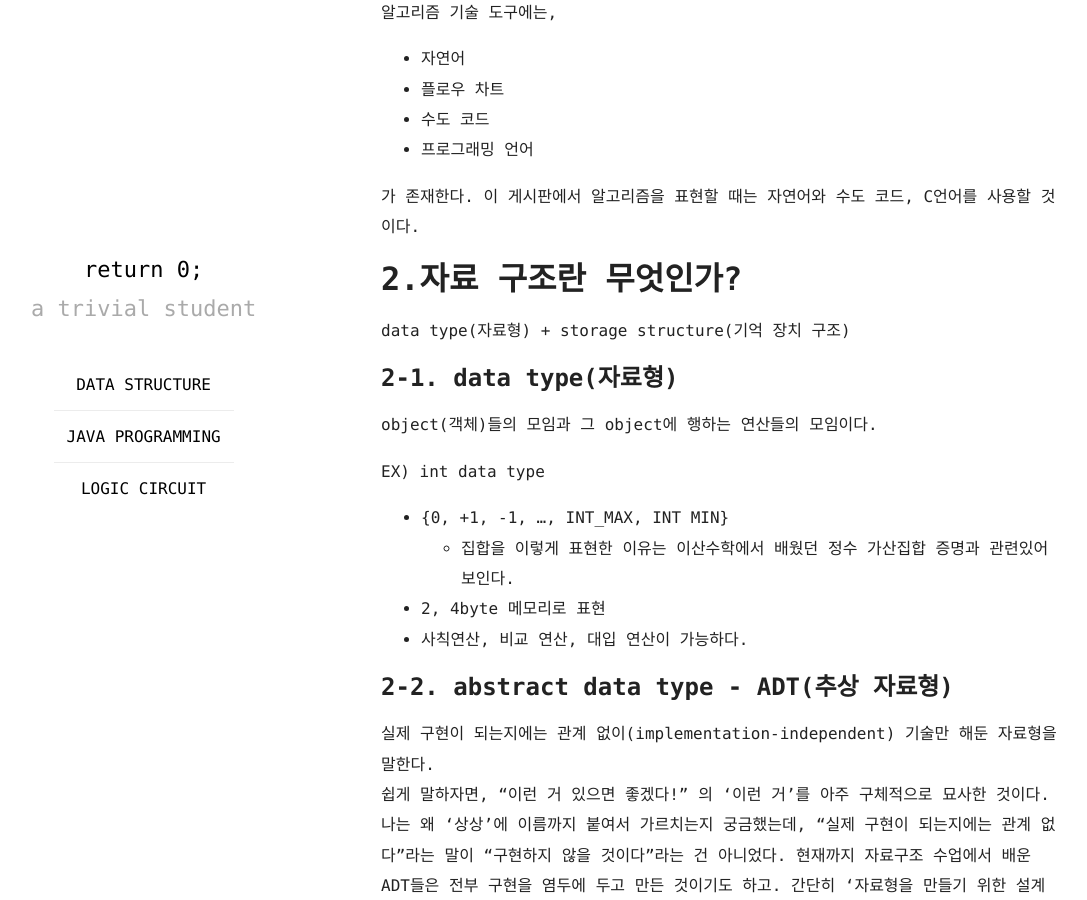
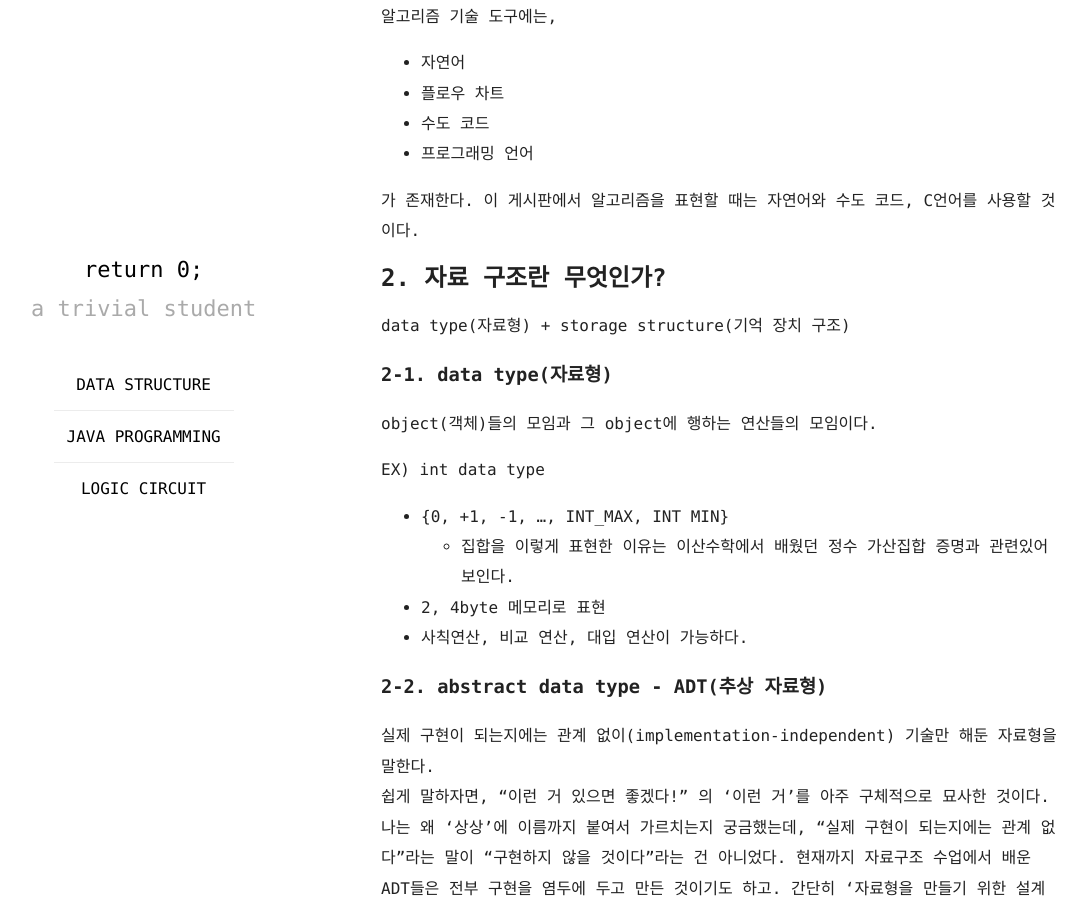
Before and after one commit to kimjea1999/kimjea1999.github.io, a Jekyll site: the page built from _posts/datastructure/2020-04-07-ds01.md, in a window 1280 px wide and 900 px high, scrolled down 570 px. Shown: the whole window, without its empty margins (44-1131 px from the left). Built offline with Jekyll 4.4.1, drawn with Linux system fonts in a browser that asks for light colours; nearby versions of some CDN libraries.

Commit message:
Update 2020-04-07-ds01.md

```diff
--- a/_posts/datastructure/2020-04-07-ds01.md
+++ b/_posts/datastructure/2020-04-07-ds01.md
@@ -16,8 +16,7 @@ category: [Data Structure]
   - 유한성 (끝이 있어야 한다.)
   - 유효성 (실행 가능해야 한다.)
 
-1-1. 알고리즘의 기술
----
+### 1-1. 알고리즘의 기술
  알고리즘 기술 도구에는,
  - 자연어
  - 플로우 차트
@@ -26,12 +25,11 @@ category: [Data Structure]
 
  가 존재한다. 이 게시판에서 알고리즘을 표현할 때는 자연어와 수도 코드, C언어를 사용할 것이다.
 
-2.자료 구조란 무엇인가?
-===
+## 2. 자료 구조란 무엇인가?
  data type(자료형) + storage structure(기억 장치 구조)
 
-2-1. data type(자료형)
----
+### 2-1. data type(자료형)
+
  object(객체)들의 모임과 그 object에 행하는 연산들의 모임이다.
 
  EX) int data type
@@ -40,8 +38,8 @@ category: [Data Structure]
   - 2, 4byte 메모리로 표현
   - 사칙연산, 비교 연산, 대입 연산이 가능하다.
 
-2-2. abstract data type - ADT(추상 자료형)
----
+### 2-2. abstract data type - ADT(추상 자료형)
+
  실제 구현이 되는지에는 관계 없이(implementation-independent) 기술만 해둔 자료형을 말한다.
  쉽게 말하자면, "이런 거 있으면 좋겠다!" 의 '이런 거'를 아주 구체적으로 묘사한 것이다. 나는 왜 '상상'에 이름까지 붙여서 가르치는지 궁금했는데, "실제 구현이 되는지에는 관계 없다"라는 말이 "구현하지 않을 것이다"라는 건 아니었다. 현재까지 자료구조 수업에서 배운 ADT들은 전부 구현을 염두에 두고 만든 것이기도 하고. 간단히 '자료형을 만들기 위한 설계 도면'이라고 이해하자.
 
@@ -50,6 +48,6 @@ category: [Data Structure]
   - function : Add, Subtract, Compare, Next_number, ...
   - natural number(자연수) 라는 data type은 실제 존재하지는 않지만, 만약 있다면 위와 같은 특징을 갖게 될 것이다.
 
-3.마치며
-===
+## 3.마치며
+
  이 카테고리에서는 이미 기술된 ADT와 여러 알고리즘에 대해 다룰 것이다.
```
